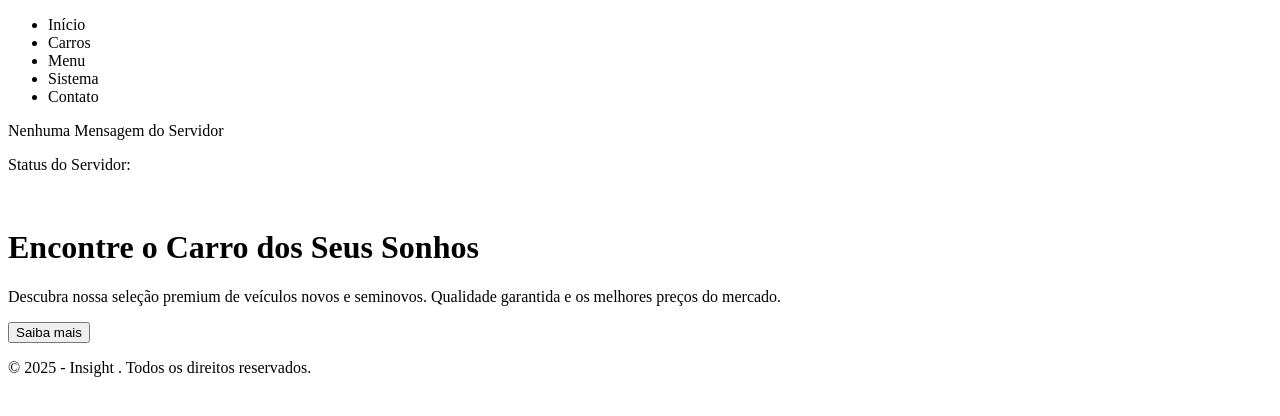
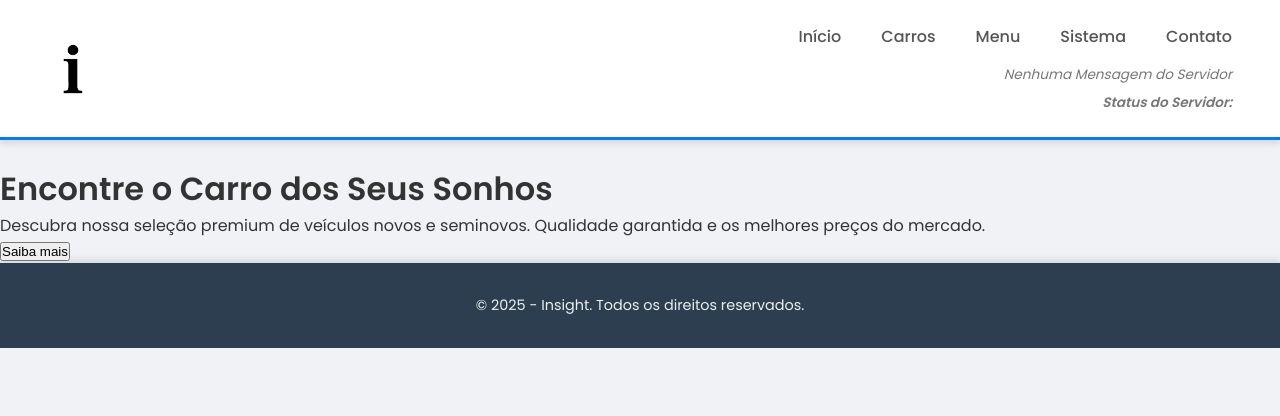
Before and after one commit to PedroAlmeida232/Cp4-WebDev, a React (Vite) app in the folder frontend/: page / in a window 1280 px wide. Shown: the top 416 px of the page. Built offline with nearby package versions, Linux system fonts and the light colour scheme.

Commit message:
Criando estilização para Footer e Header

```diff
--- /dev/null
+++ b/frontend/src/components/Footer.css
@@ -0,0 +1,16 @@
+/* Estilos para o componente Footer */
+footer {
+    background-color: #2c3e50; /* Um tom de azul escuro, sóbrio */
+    color: #ecf0f1; /* Cor de texto clara para bom contraste */
+    padding: 2rem 0; /* Espaçamento interno (vertical) */
+    text-align: center; /* Centraliza o texto */
+    font-size: 0.9rem; /* Tamanho da fonte um pouco menor */
+    box-shadow: 0 -4px 6px rgba(0, 0, 0, 0.1); /* Sombra para destacá-lo */
+    margin-top: auto; /* Garante que o footer fique no final da página */
+}
+
+/* Estilos para o parágrafo de copyright */
+footer p {
+    margin: 0;
+    font-weight: 400;
+}
--- a/frontend/src/components/Footer.jsx
+++ b/frontend/src/components/Footer.jsx
@@ -1,10 +1,10 @@
+import './Footer.css'; // Importa o arquivo de estilização
+
 function Footer() {
   return (
     <footer id="contato">
-      <p>&copy; 2025 - Insight . Todos os direitos reservados.</p>
-
+      <p>&copy; 2025 - Insight. Todos os direitos reservados.</p>
     </footer>
-
   );
 }
 
--- /dev/null
+++ b/frontend/src/components/Header.css
@@ -0,0 +1,86 @@
+/* Importe uma fonte moderna do Google Fonts, como a 'Poppins' */
+@import url('https://fonts.googleapis.com/css2?family=Poppins:wght@400;500;600&display=swap');
+
+/* Estilos globais para reset e fonte */
+* {
+    box-sizing: border-box;
+    margin: 0;
+    padding: 0;
+}
+
+body {
+    font-family: 'Poppins', sans-serif;
+    background-color: #f0f2f5; /* Fundo claro para contrastar com o header */
+    color: #333; /* Cor de texto principal */
+}
+
+/* Estilos para o componente Header */
+header {
+    display: flex;
+    justify-content: space-between;
+    align-items: center;
+    padding: 1.5rem 3rem;
+    background-color: #ffffff;
+    box-shadow: 0 4px 6px rgba(0, 0, 0, 0.1);
+    border-bottom: 3px solid #007bff; /* Linha de destaque na cor principal */
+}
+
+/* Estilos para a logo */
+header > div {
+    display: flex;
+    align-items: center;
+}
+
+header img {
+    height: 50px; /* Tamanho da logo */
+}
+
+/* Estilos para a navegação */
+nav {
+    display: flex;
+    flex-direction: column;
+    align-items: flex-end; /* Alinha o texto e o status à direita */
+}
+
+nav ul {
+    display: flex;
+    list-style: none;
+    gap: 2.5rem; /* Espaçamento entre os itens do menu */
+}
+
+nav li a {
+    text-decoration: none;
+    color: #555;
+    font-size: 1rem;
+    font-weight: 500;
+    transition: color 0.3s ease, border-bottom 0.3s ease;
+    padding-bottom: 5px; /* Espaço para a borda no hover */
+}
+
+nav li a:hover {
+    color: #007bff;
+    border-bottom: 2px solid #007bff;
+}
+
+/* Estilos para o status e mensagem */
+nav p {
+    font-size: 0.85rem;
+    margin-top: 1rem;
+    color: #777;
+    font-style: italic;
+    text-align: right;
+}
+
+/* Cores específicas para o status */
+nav p:last-of-type {
+    font-weight: 600;
+    margin-top: 0.5rem;
+}
+
+nav p:last-of-type.success {
+    color: #28a745; /* Verde para sucesso */
+}
+
+nav p:last-of-type.error {
+    color: #dc3545; /* Vermelho para erro */
+}
--- a/frontend/src/components/Header.jsx
+++ b/frontend/src/components/Header.jsx
@@ -1,59 +1,57 @@
-import { useState } from "react"
+import { useState } from "react";
+import logo from "../assets/logo.png"; // Importação da imagem
+import "./Header.css";
+
 
 function Header() {
-  // HOOK - useState - manipula o estado da variável
-    const[mensagem, setMensagem]=useState("Nenhuma Mensagem do Servidor");
-    const[endpointAtual, setEndPointAtual] =useState("");
-    const[status, setStatus]=useState("");
+  const [mensagem, setMensagem] = useState("Nenhuma Mensagem do Servidor");
+  const [endpointAtual, setEndPointAtual] = useState("");
+  const [status, setStatus] = useState("");
 
-    // Criando a função busca
+  const busca = async (api) => {
+    setEndPointAtual(api);
+    setMensagem("Carregando...");
+    setStatus("loading...");
 
-    const busca= async(api)=>{
-        setEndPointAtual(api); //Define o End point atual
-        setMensagem("Carregando..."); //Mensagem de carregando
-        setStatus("loading..."); //Define o status do carregamento
-
-        //tratamento de erros
     try {
-            //Fazendo uma requisição de get no endpoint usando a função fetch
       const resposta = await fetch(`http://localhost:5001${api}`);
-            //Verifica se a resposta esta ok
-            if(!resposta.ok){
+      if (!resposta.ok) {
         console.log(`Erro na requisição ${resposta.status}`);
+        setMensagem(`Erro na requisição: ${resposta.status}`); // Atualização aqui
+        setStatus("Erro"); // Adicionado um status de erro
+        return; // Sai da função para não executar o resto do código
       }
-            //Converter a resposta para texto
       const data = await resposta.text();
-        setMensagem(data); //Atualiza a mensagem com a respota do servidor
-            setStatus("Sucesso")
+      setMensagem(data);
+      setStatus("Sucesso");
     } catch (error) {
-            console.log(`erroa o buscar dados ${error}`);
-            setMensagem(`Erro ao conectar ao servidor ${error.mensagem}`);
-            setStatus("Sucesso");
+      console.log(`Erro ao buscar dados: ${error}`);
+      setMensagem(`Erro ao conectar ao servidor: ${error.message}`); // Corrigido para .message
+      setStatus("Erro"); // Adicionado um status de erro
     }
-    }
+  };
 
   return (
     <header>
       <div>
-        {/* Nessa div ficara a logo da Insight  */}
+        <img src={logo} alt="logo" /> {/* Uso da variável 'logo' */}
       </div>
       <nav>
         <ul>
-            {/* Cada href deve ter o caminho para cada pagina selecionada */}
           <li>
             <a>Início</a>
           </li>
           <li>
-            <a onClick={()=>busca("/carros")}>Carros</a>
+            <a onClick={() => busca("/carros")}>Carros</a>
           </li>
           <li>
-            <a onClick={()=>busca("/menu")}>Menu</a>
+            <a onClick={() => busca("/menu")}>Menu</a>
           </li>
           <li>
-            <a onClick={()=>busca("/sistema")}>Sistema</a>
+            <a onClick={() => busca("/sistema")}>Sistema</a>
           </li>
           <li>
-            <a onClick={()=>busca("/contato")}>Contato</a>
+            <a onClick={() => busca("/contato")}>Contato</a>
           </li>
         </ul>
         <p>{mensagem}</p>
```
Also changed, not shown: frontend/src/assets/logo.png (added). Lines whose indentation alone changed are shown as unchanged.
